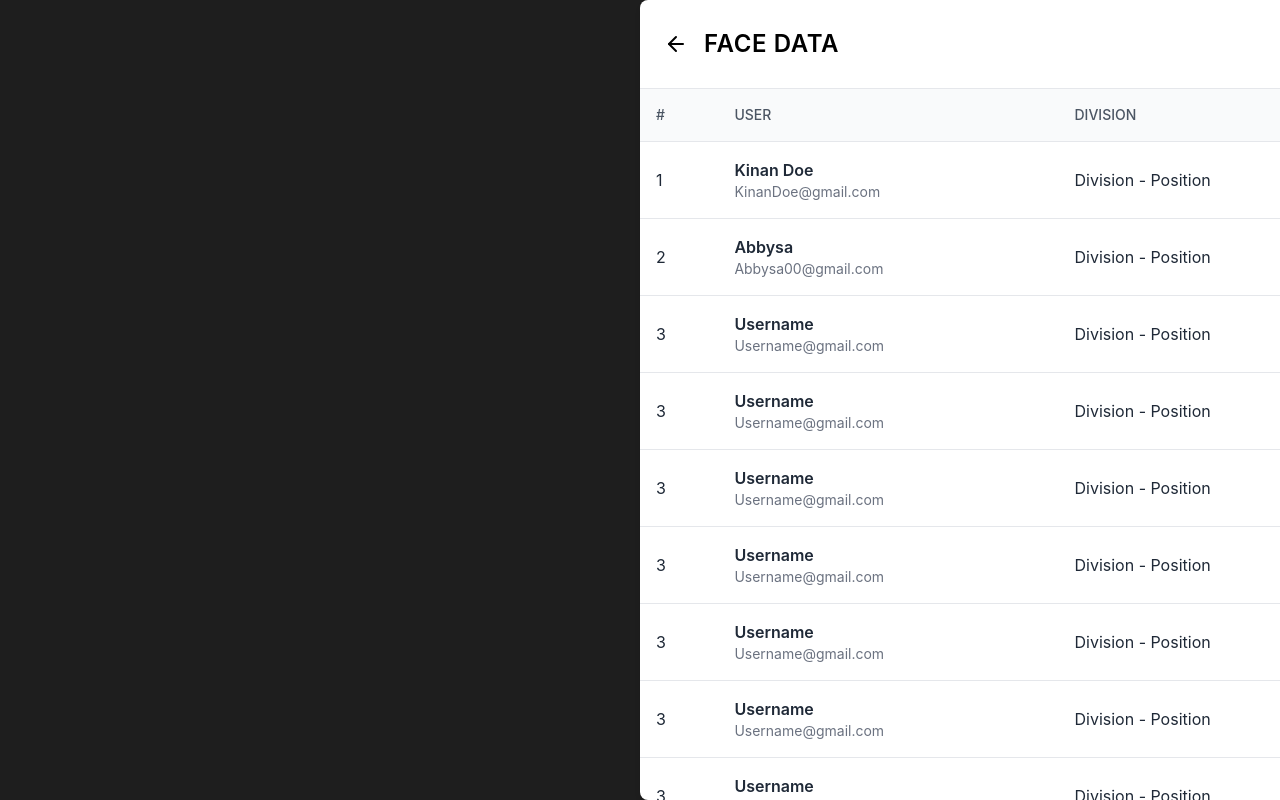
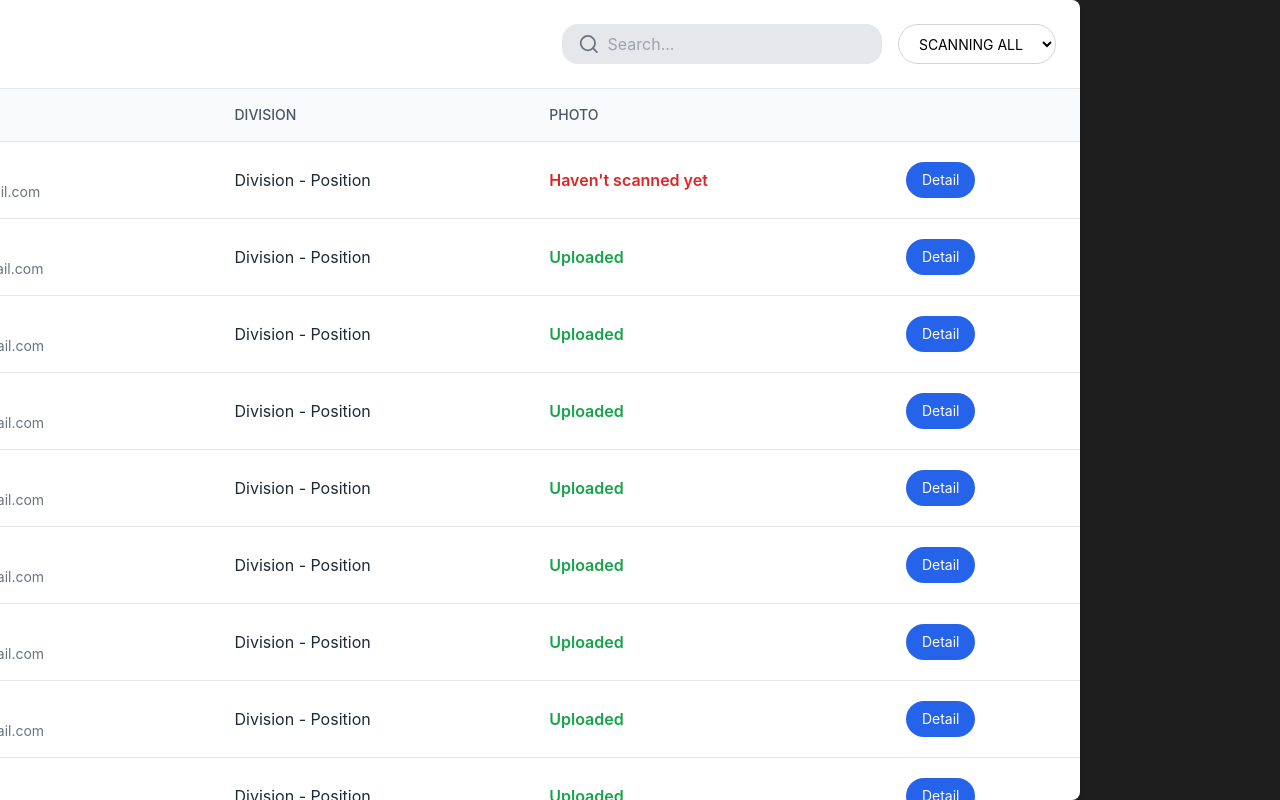
Before and after one commit to EiRuMF21/Presensi-FE, a React (Vite) app: page /facedata in a window 1280 px wide. Built offline with nearby package versions, Linux system fonts and the light colour scheme.

Commit message:
responsive

```diff
--- a/src/components/admin/FaceData.tsx
+++ b/src/components/admin/FaceData.tsx
@@ -220,7 +220,7 @@ const FaceData: React.FC = () => {
   });
 
   return (
-    <div className="fixed w-full h-full mx-auto overflow-hidden text-black bg-white rounded-lg shadow-md">
+    <div className="fixed -ml-[105vh] w-full h-full mx-auto overflow-hidden text-black bg-white rounded-lg shadow-md">
       {/* Header */}
       <div className="flex items-center justify-between p-6 border-b">
         {/* Back Button */}
--- a/src/components/admin/UserData.tsx
+++ b/src/components/admin/UserData.tsx
@@ -103,7 +103,7 @@ const UserData: React.FC = () => {
   }
 
   return (
-    <div className="fixed w-full h-full mx-auto overflow-hidden text-black bg-white rounded-lg shadow-md">
+    <div className="fixed w-full h-full -ml-[105vh] overflow-hidden text-black bg-white rounded-lg shadow-md">
       <div className="flex items-center justify-between p-3 border-b">
         <div className="flex items-center">
           <ChevronLeft
@@ -141,19 +141,13 @@ const UserData: React.FC = () => {
           <tbody>
             {currentUsers.length === 0 ? (
               <tr>
-                <td
-                  colSpan={4}
-                  className="p-4 text-center"
-                >
+                <td colSpan={4} className="p-4 text-center">
                   No pending users found.
                 </td>
               </tr>
             ) : (
               currentUsers.map((user, index) => (
-                <tr
-                  key={user.userID}
-                  className="border-b"
-                >
+                <tr key={user.userID} className="border-b">
                   <td className="p-2">{index + 1 + indexOfFirstUser}</td>{" "}
                   {/* Display ID based on pagination */}
                   <td className="p-2">{user.name}</td>
--- a/src/components/home/ProfileCard.tsx
+++ b/src/components/home/ProfileCard.tsx
@@ -113,7 +113,7 @@ const ProfileCard: React.FC = () => {
   }
 
   return (
-    <div className="flex flex-col items-center justify-between w-full p-2 sm:p-4 lg:p-6 mx-auto mt-4 lg:mt-6 bg-white rounded-lg shadow-lg max-w-7xl md:flex-row">
+    <div className="flex flex-col items-center justify-between w-full p-2 sm:p-4 lg:p-6 mx-auto mt-4 lg:mt-6 -ml-20 bg-white rounded-lg shadow-lg max-w-7xl md:flex-row">
       {/* Left Section: Profile */}
       <div className="flex items-center mb-6 md:mb-0">
         <img
```
